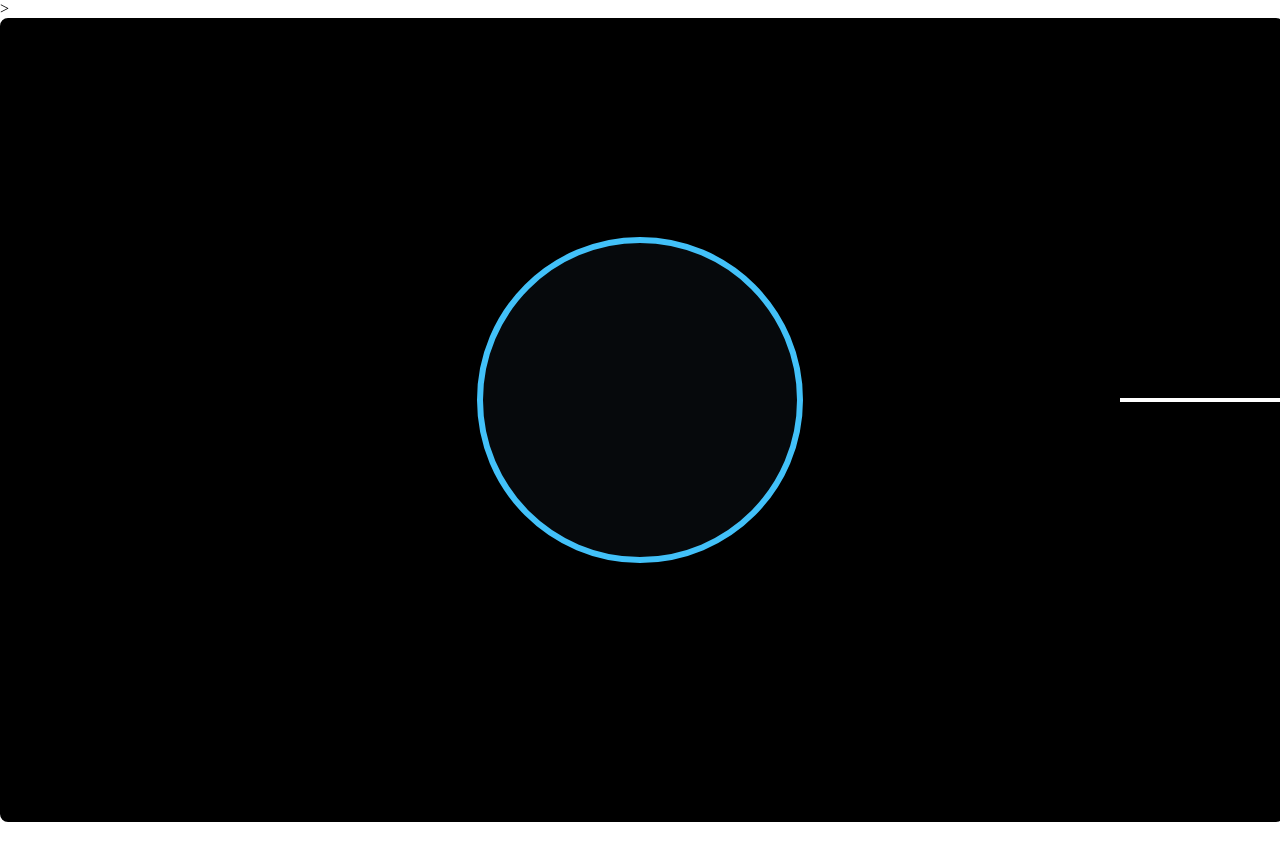
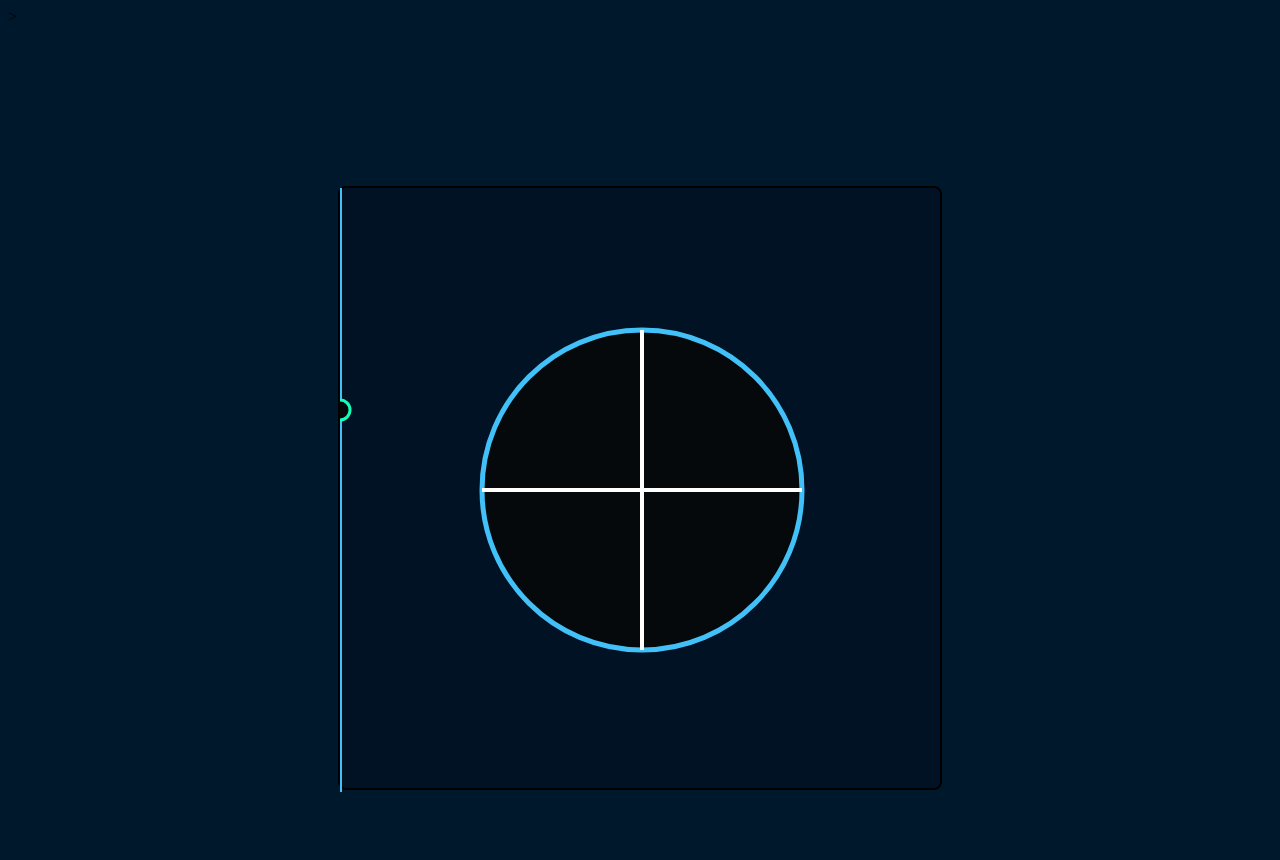
Before and after one commit to priyanshug7/mohr2, a website: page mohr2.html in a window 1280 px wide. Before the commit the page ends 800 px from the top, so only its background shows below. Drawn offline with Linux system fonts and the light colour scheme.

Commit message:
updated mohr circle

```diff
--- a/mohr2.html
+++ b/mohr2.html
@@ -4,40 +4,86 @@
         <meta charset="utf-8">
         <script src="./two.min.js"></script>
         <style>
+            body{
+                background-color: #00182b ;
+            }
             .card
             {
-                background-color:#000000 ;
-                width:100%;
-                height:100%;
+                background-color:#001224 ;
+                width:600px;
+                height:600px;
                 border-radius: 8px;
                 border: 5px solid;
                 border-width: 2px;
                 cursor: pointer;
                 transition: 0.4s;
-                margin-bottom: 10px;
-                margin:auto;
+                margin:160px auto;
+
             }
         </style>
         </head>
     <body>
-        <div id="canvas" class="card">
+        <div class="card-holder">
+            <div id="canvas" class="card">
+            </div>
         </div>
     <script type="text/javascript">
         let params = {
-            fullscreen: true
+            fitted: true
         };
         let ob1 = document.getElementById('canvas');
         let two1 = new Two(params);
         two1.appendTo(ob1);
         let circle = two1.makeCircle((two1.width ) / 2, (two1.height) / 2, 160);
-        var xaxis = two1.makeLine((two1.width)-160, two1.height / 2, (two1.width), two1.height / 2);
-        circle.fill = '#06090c';
-        circle.stroke = '#42c1f9';
+
+        let xaxis = two1.makeLine(((two1.width)/2)-160, two1.height / 2, ((two1.width)/2)+160, two1.height / 2);
         xaxis.linewidth = 4;
         xaxis.noFill();
         xaxis.stroke = "#ffffff"
-        circle.linewidth=6;
+
+        let yaxis=two1.makeLine((two1.width)/2, (two1.height / 2)+160, (two1.width)/2, (two1.height / 2)-160)
+        yaxis.linewidth = 4;
+        yaxis.noFill();
+        yaxis.stroke = "#ffffff"
+        circle.fill = '#06090c';
+        circle.stroke = '#42c1f9';
+        circle.linewidth=5;
         two1.update();
+
+        var mouse = new Two.Vector();
+        var lyaxis = two1.makeLine(mouse.x, 0, mouse.x, two1.height);
+        lyaxis.linewidth = 4;
+        lyaxis.noFill();
+        lyaxis.stroke = "#42c1f9";
+
+        var dot = two1.makeCircle(0, (two1.height - 160) / 2, 10);
+        dot.fill = '#06090c';
+        dot.stroke = '#13ffb9';
+        dot.linewidth = 3;
+        two1.update();
+        ob1.addEventListener('pointermove', pointermove, false);
+        function pointermove(e) {
+
+        mouse.x = e.clientX- getOffset(ob1).left;
+        mouse.y = e.clientY - getOffset(ob1).top;
+        theta=((mouse.y)-(two1.height/2))/((mouse.x)-(two1.width/2));
+        x = ((two1.width) / 2 + 160 * Math.cos(theta*Math.PI/180))
+        yy = (two1.height) / 2 + 160 * Math.sin(theta*Math.PI/180);
+
+        lyaxis.translation.set(mouse.x, 0);
+            dot.translation.set(mouse.x, yy);
+            two1.update();
+
+        }
+
+        function getOffset(el) {
+            const rect = el.getBoundingClientRect();
+            return {
+                left: rect.left + window.scrollX,
+                top: rect.top + window.scrollY,
+            };
+        }
+
     </script>
     </body>
 </html>
```
Also changed, not shown: mohr.html (+2 -0 lines).
